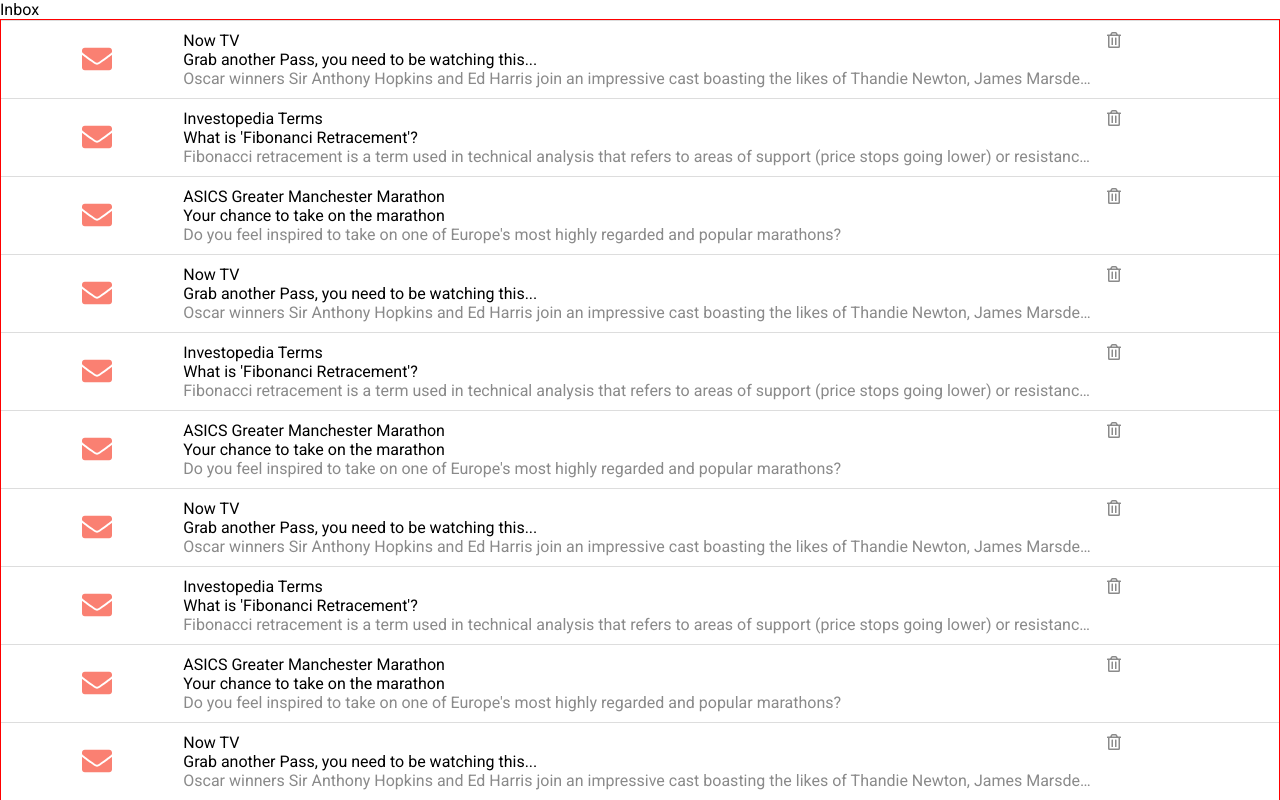
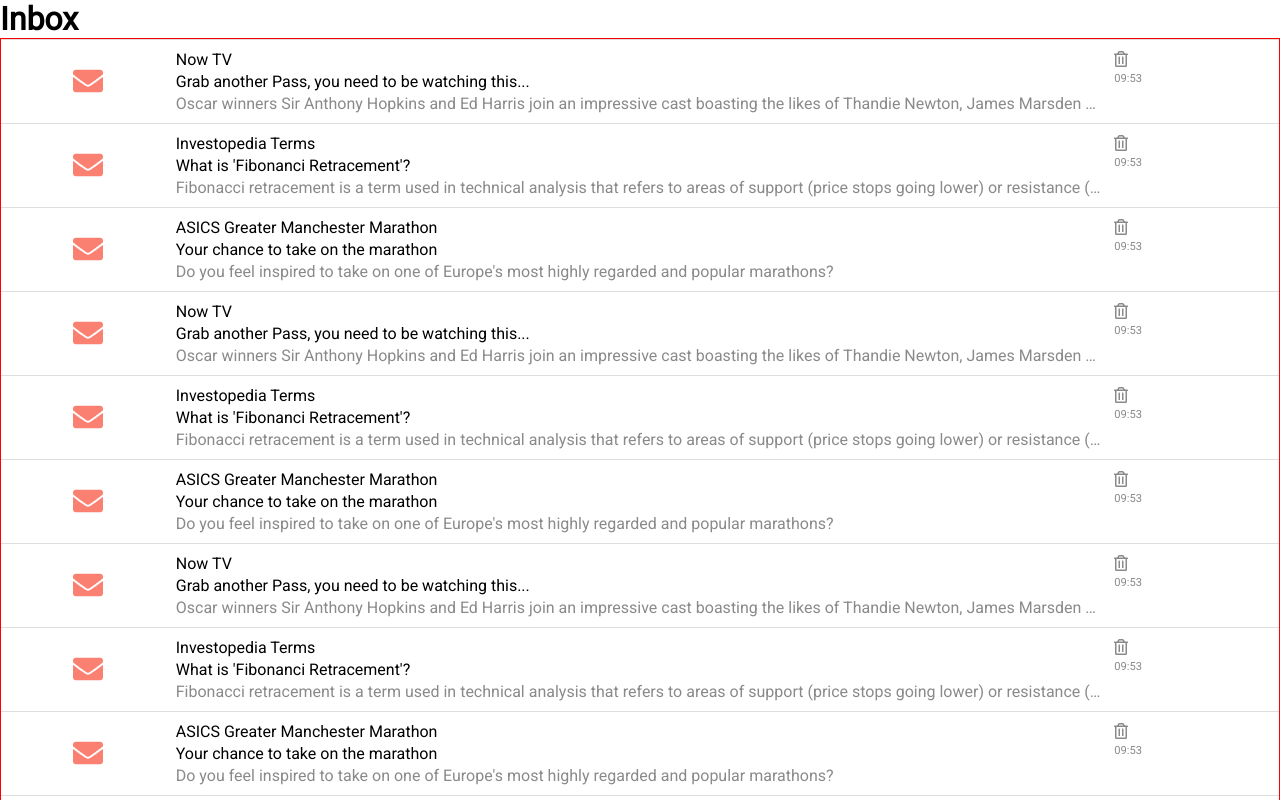
Before and after one commit to pobch/mail-inbox, a React (Create React App) app: page / in a window 1280 px wide. Shown: the top 800 px of the page. Built offline with nearby package versions, Linux system fonts and the light colour scheme.

Commit message:
edit styles

```diff
--- a/src/App.tsx
+++ b/src/App.tsx
@@ -15,6 +15,7 @@ export interface Mail {
   body: string
   from: { name: string; email: string }
   checked: boolean
+  receivedAt: string // dummy timestamp
 }
 
 /**
@@ -26,6 +27,7 @@ const Layout = styled.div`
 const MailWrapper = styled.div`
   border: 1px solid red;
 
+  /* animation while removing a mail item */
   & .mail-exit {
     opacity: 1;
   }
@@ -72,6 +74,7 @@ const App: React.FC = () => {
                 body={mail.body}
                 sender={mail.from.name}
                 checked={mail.checked}
+                receivedAt={mail.receivedAt}
                 handleDelete={handleDelete(mail.id)}
                 onClick={handleChecked(mail.id)}
               />
--- a/src/Header.tsx
+++ b/src/Header.tsx
@@ -1,7 +1,11 @@
 import React from 'react'
 
 const Header: React.FC = () => {
-  return <header style={{ position: 'sticky', top: '0' }}>Inbox</header>
+  return (
+    <header style={{ position: 'sticky', top: '0' }}>
+      <h1>Inbox</h1>
+    </header>
+  )
 }
 
 export { Header }
--- a/src/MailItem.tsx
+++ b/src/MailItem.tsx
@@ -12,6 +12,7 @@ interface MailProps {
   body: string
   sender: string
   checked: boolean
+  receivedAt: string
   handleDelete: React.EventHandler<React.MouseEvent>
   onClick: React.EventHandler<React.MouseEvent>
 }
@@ -23,10 +24,10 @@ interface MailProps {
 // Grid Container
 const MailItemWrapper = styled.article<{ checked: boolean }>`
   border-top: 1px solid #ddd;
-  padding: 10px 20px;
+  padding: 10px;
   display: grid;
   grid-template-columns: 1fr 6fr 1fr;
-  grid-gap: 0 10px;
+  grid-gap: 3px 10px;
   ${props => props.checked && `background-color: #ddd;`}
 `
 
@@ -51,6 +52,10 @@ const Heading = styled.h2`
   grid-column: 2 / 3;
   font-size: 1rem;
   font-weight: normal;
+`
+const TimeStamp = styled.div`
+  color: #8a8a8a;
+  font-size: 0.7rem;
 `
 const Content = styled.p`
   grid-column: 2 / 3;
@@ -80,6 +85,7 @@ const MailItem: React.FC<MailProps> = props => {
         <BtnDelete onClick={props.handleDelete} icon={faTrashAlt} />
       </BtnWrapper>
       <Heading>{props.subject}</Heading>
+      <TimeStamp>{props.receivedAt}</TimeStamp>
       <Content>{props.body}</Content>
     </MailItemWrapper>
   )
--- a/src/utils/initialState.ts
+++ b/src/utils/initialState.ts
@@ -9,7 +9,7 @@ interface RawData {
 }
 
 function transformData(data: RawData[]): Mail[] {
-  return data.map(data => ({ ...data, checked: false, id: uuidv4() }))
+  return data.map(data => ({ ...data, checked: false, id: uuidv4(), receivedAt: '09:53' }))
 }
 
 export const initialState = transformData(DATA)
```
